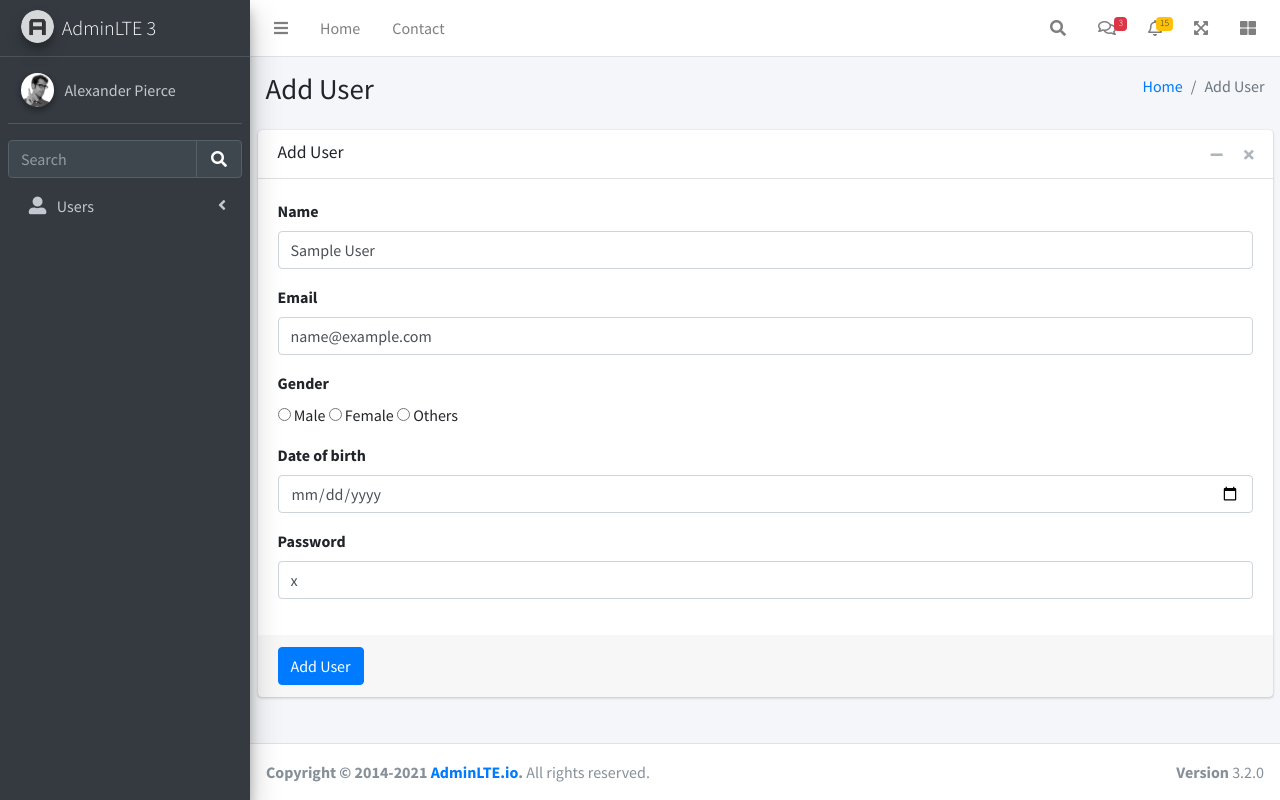
After one commit to developerashishk/adminlte, a PHP site: page /edit-user.php?id=1 in a window 1280 px wide. The commit adds this page. Run offline with PHP 8.4, Linux system fonts and the light colour scheme; tables that the repository leaves empty or names only in its code hold one stand-in row (values such as "Sample post"); some libraries are stand-ins or nearby versions.

Commit message:
Update Code added

```diff
--- /dev/null
+++ b/edit-user.php
@@ -0,0 +1,155 @@
+<?php
+$servername = "localhost";
+$username = "root";
+$password = "";
+$dbname = "lte";
+
+// Create connection
+$conn = mysqli_connect($servername, $username, $password, $dbname);
+// Check connection
+if (!$conn) {
+    die("Connection failed: " . mysqli_connect_error());
+}
+ if (isset($_POST['submit'])) {
+
+$name=$_POST['name'];
+$email=$_POST['email'];
+$dob=$_POST['dob'];
+$gender=$_POST['gender'];
+$pass=$_POST['pass'];
+$id=$_GET['id'];
+
+$sql = "UPDATE `users` SET `name` = '$name', `email` = '$email', `gender` = '$gender', `dob` = '$dob', `password` = '$pass' WHERE `users`.`id` = $id";
+
+if (mysqli_query($conn, $sql)) {
+    echo "Record updated successfully";
+} else {
+    echo "Error updating record: " . mysqli_error($conn);
+}
+
+}
+$id=$_GET['id'];
+$result = mysqli_query($conn, "SELECT * FROM users WHERE id=$id");
+$row = mysqli_fetch_assoc($result);
+
+?>
+
+
+
+
+
+
+<?php include 'header.php';?>
+  <!-- /.navbar -->
+
+  <!-- Main Sidebar Container -->
+  <?php include 'sidebar.php';?>
+
+  <!-- Content Wrapper. Contains page content -->
+  <div class="content-wrapper">
+    <!-- Content Header (Page header) -->
+    <section class="content-header">
+      <div class="container-fluid">
+        <div class="row mb-2">
+          <div class="col-sm-6">
+            <h1>Add User</h1>
+          </div>
+          <div class="col-sm-6">
+            <ol class="breadcrumb float-sm-right">
+              <li class="breadcrumb-item"><a href="#">Home</a></li>
+              <li class="breadcrumb-item active">Add User</li>
+            </ol>
+          </div>
+        </div>
+      </div><!-- /.container-fluid -->
+    </section>
+
+    <!-- Main content -->
+    <form action="" method="post">
+    <section class="content">
+
+      <div class="container-fluid">
+        <!-- SELECT2 EXAMPLE -->
+        <div class="card card-default">
+          <div class="card-header">
+            <h3 class="card-title">Add User</h3>
+
+            <div class="card-tools">
+              <button type="button" class="btn btn-tool" data-card-widget="collapse">
+                <i class="fas fa-minus"></i>
+              </button>
+              <button type="button" class="btn btn-tool" data-card-widget="remove">
+                <i class="fas fa-times"></i>
+              </button>
+            </div>
+          </div>
+          <!-- /.card-header -->
+          <div class="card-body">
+            <div class="row">
+              <div class="col-md-12">
+                <div class="form-group">
+                  <label>Name</label>
+                  <input type="text" class="form-control" value="<?php echo $row['name']; ?>" name="name" placeholder="Enter Name">
+                </div>
+                <!-- /.form-group -->
+                <div class="form-group">
+                  <label>Email</label>
+                  <input type="email" class="form-control" value="<?php echo $row['email']; ?>" name="email" placeholder="Enter email">
+                </div>
+
+                <div class="form-group">
+                  <label>Gender</label>
+                  <br/>
+                  <input type="radio" class="form-check-label" name="gender" value="male"> Male
+                  <input type="radio" class="form-check-label" name="gender" value="female"> Female
+                  <input type="radio" class="form-check-label" name="gender" value="others"> Others
+                </div>
+
+                <div class="form-group">
+                  <label>Date of birth</label>
+                  <input type="date" class="form-control" name="dob" value="<?php echo $row['dob']; ?>"  placeholder="Enter D.O.B">
+                </div>
+
+                <div class="form-group">
+                  <label>Password</label>
+                  <input type="text" value="<?php echo $row['password']; ?>" class="form-control" name="pass"  placeholder="Enter Password">
+                </div>
+                <!-- /.form-group -->
+              </div>
+
+            </div>
+
+            <!-- /.row -->
+          </div>
+          <!-- /.card-body -->
+          <div class="card-footer">
+            <button class="btn btn-primary" name="submit" >Add User</button>
+          </div>
+        </div>
+        <!-- /.card -->
+        <!-- /.row -->
+      </div><!-- /.container-fluid -->
+    </section>
+    </form>
+    <!-- /.content -->
+  </div>
+  <!-- /.content-wrapper -->
+  <?php include 'footer.php';?>
+
+  <!-- Control Sidebar -->
+  <aside class="control-sidebar control-sidebar-dark">
+    <!-- Control sidebar content goes here -->
+  </aside>
+  <!-- /.control-sidebar -->
+</div>
+<!-- ./wrapper -->
+
+<!-- jQuery -->
+<script src="plugins/jquery/jquery.min.js"></script>
+<!-- Bootstrap 4 -->
+<script src="plugins/bootstrap/js/bootstrap.bundle.min.js"></script>
+<!-- AdminLTE App -->
+<script src="dist/js/adminlte.min.js"></script>
+<!-- AdminLTE for demo purposes -->
+</body>
+</html>
--- a/index.php
+++ b/index.php
@@ -74,6 +74,7 @@
                       <td><?php echo $row['gender']; ?></td>
                       <td><?php echo $row['dob']; ?></td>
                       <td>
+                        <a href="edit-user.php?id=<?php echo $row['id']; ?>">Edit</a> /
                         <a href="delete.php?id=<?php echo $row['id']; ?>">Delete</a>
                       </td>
                       </tr>
```
